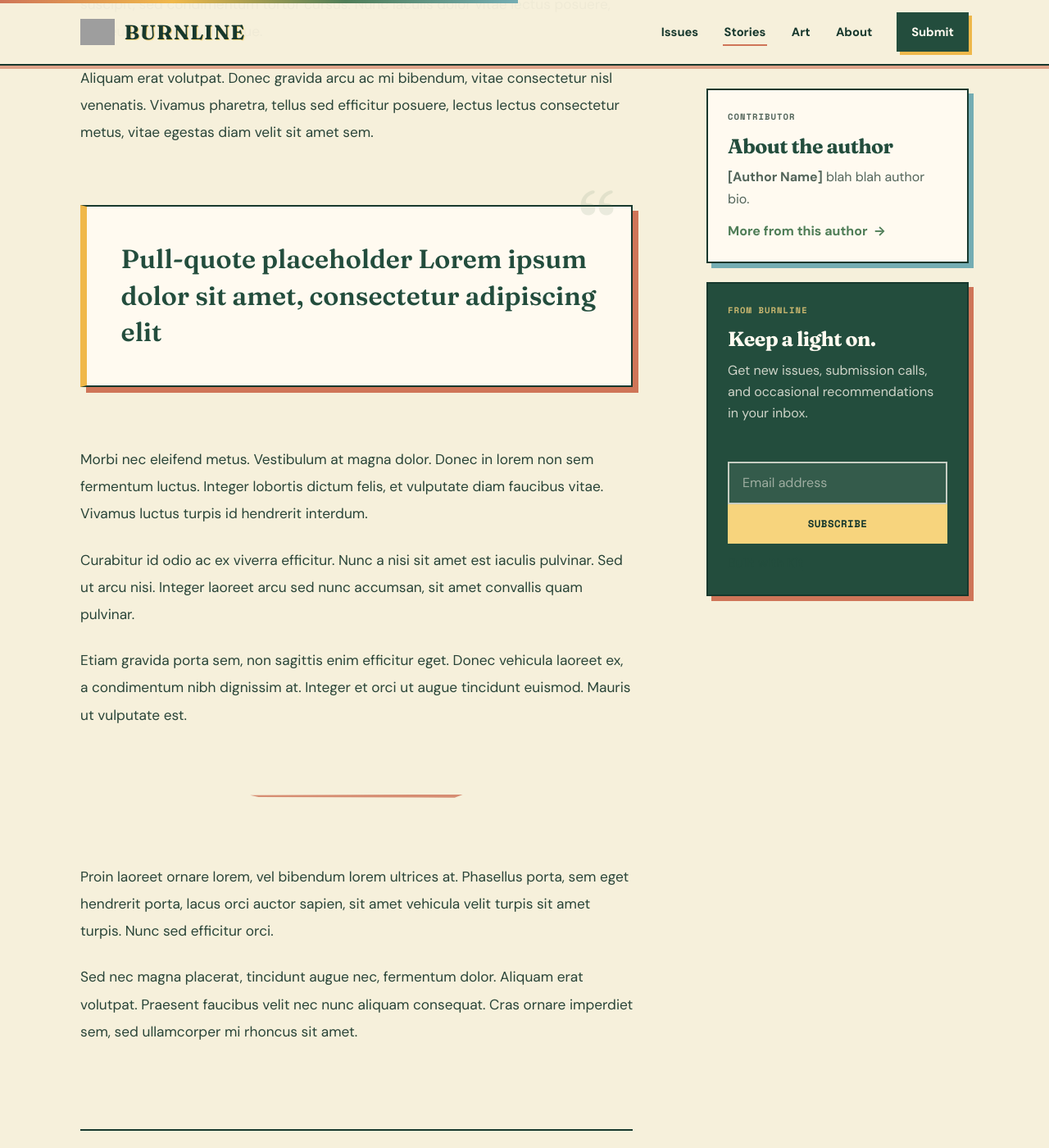
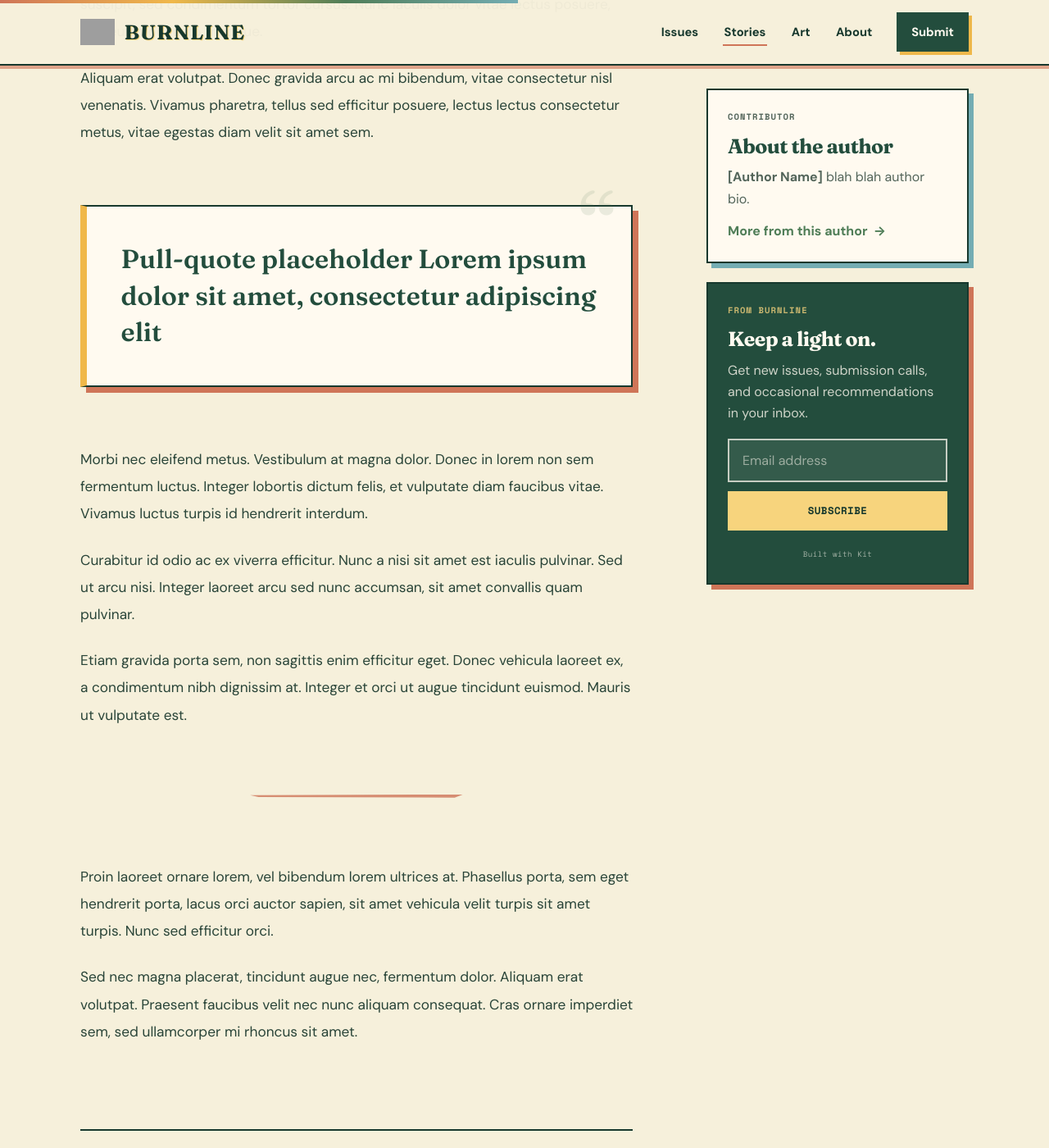
Before and after one commit to Bowliopia/burnline, a Jekyll site: the page built from stories/story-1.html, in a window 1280 px wide and 1400 px high, scrolled down 1142 px. Shown: the whole window at 82% size. Built offline with Jekyll 4.4.1, drawn with Linux system fonts in a browser that asks for light colours; grey boxes are pictures that could not be loaded.

Commit message:
Style Kit signup on story pages

```diff
--- a/assets/css/story.css
+++ b/assets/css/story.css
@@ -370,6 +370,46 @@
 color: rgba(255, 250, 240, .52);
 }
 
+.rail-newsletter .story-kit-form .formkit-fields {
+display: grid;
+      gap: .7rem;
+}
+
+.rail-newsletter .story-kit-form .formkit-field {
+min-width: 0;
+}
+
+.rail-newsletter .story-kit-form .formkit-alert {
+margin: 0;
+      padding: 0;
+      list-style: none;
+      color: var(--sun-soft);
+      font-size: .82rem;
+      line-height: 1.45;
+}
+
+.rail-newsletter .story-kit-form .formkit-alert:empty {
+display: none;
+}
+
+.rail-newsletter .story-kit-credit {
+margin-top: .15rem;
+      text-align: center;
+}
+
+.rail-newsletter .story-kit-credit a {
+color: rgba(255, 250, 240, .58);
+      font-family: 'Space Mono', monospace;
+      font-size: .58rem;
+      letter-spacing: .04em;
+      text-decoration: none;
+}
+
+.rail-newsletter .story-kit-credit a:hover,
+    .rail-newsletter .story-kit-credit a:focus-visible {
+color: var(--sun-soft);
+}
+
 .rail-newsletter .newsletter-button {
 width: 100%;
       color: var(--ink);
```
